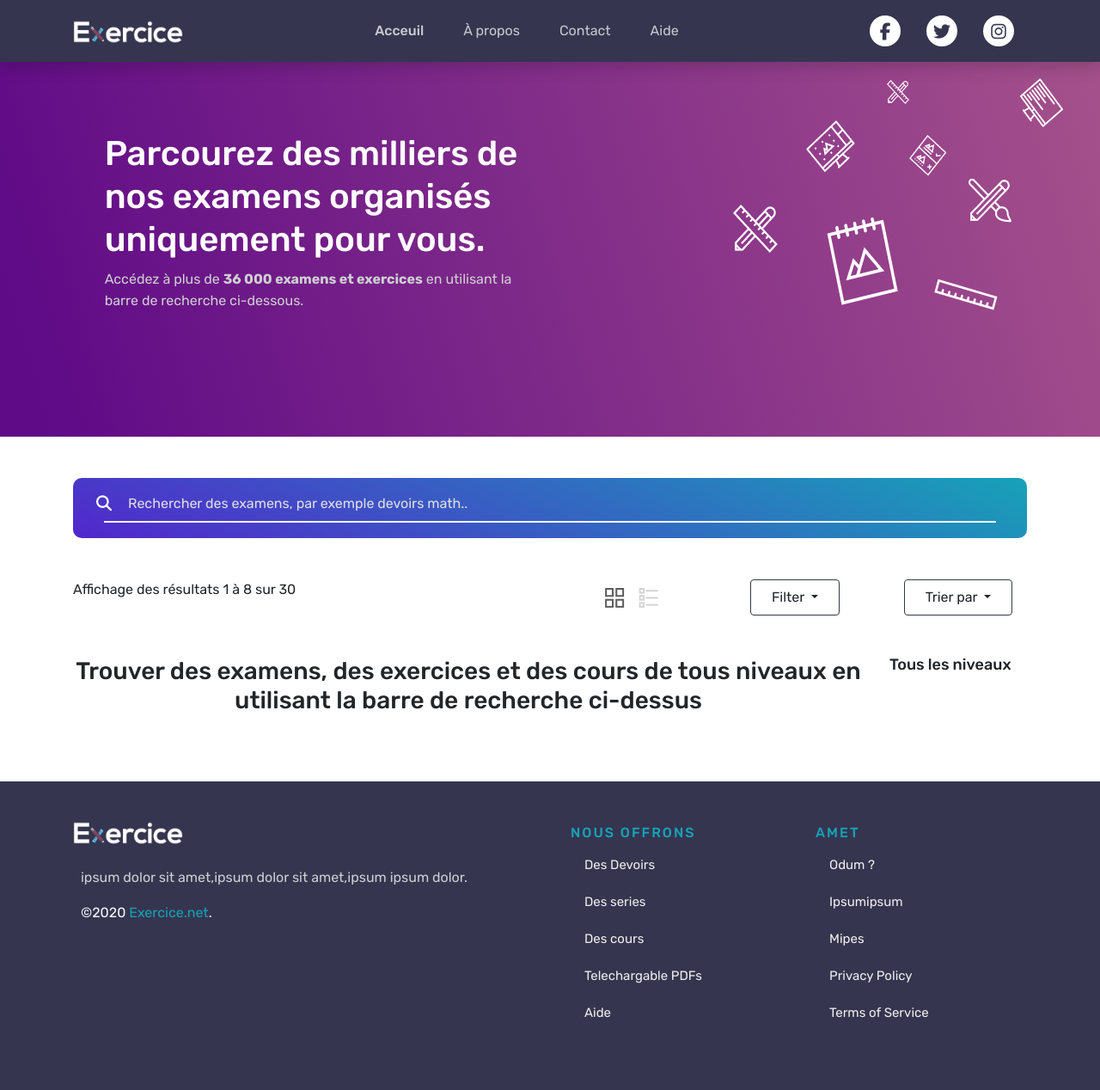
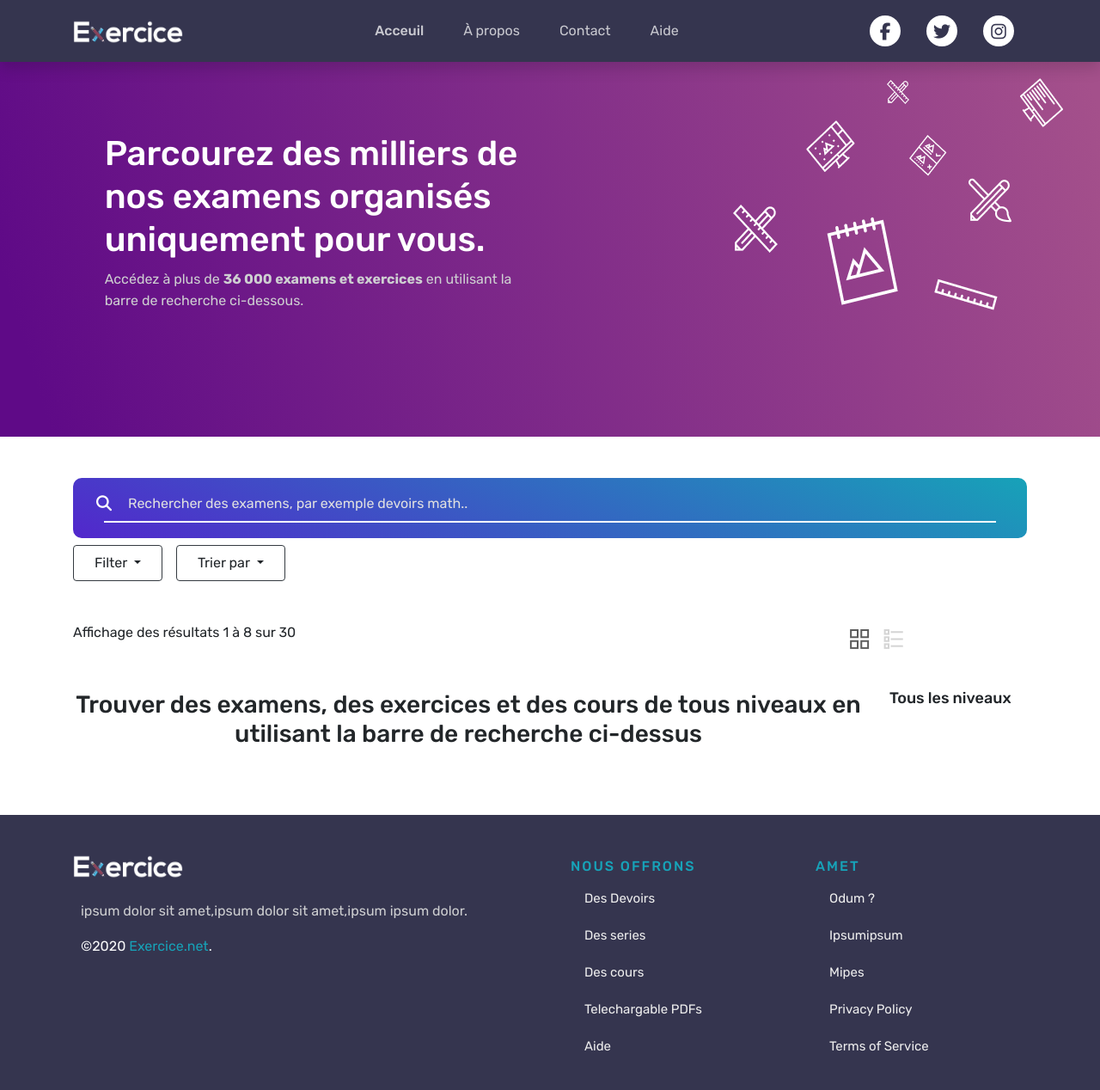
Before and after one commit to a-araari/exam, a Django app: page /search/ in a window 1280 px wide. Shown: the whole page at 86% size. Before the commit the page ends 1184 px from the top, so only its background shows below. Run offline with Django 3.2, Linux system fonts and the light colour scheme; data that the repository does not hold is empty; some libraries are stand-ins or nearby versions.

Commit message:
Make search page responsive

```diff
--- a/home/templates/home/search.html
+++ b/home/templates/home/search.html
@@ -33,7 +33,7 @@
     <form action="{% url 'home:search' %}" method="GET">
         <div class="row">
             <!-- Search bar -->
-            <div class="col-12 mb-5">
+            <div class="col-12 mb-2">
                 <div class="search-bar mt-4 mt-lg-5">
                     <input class="search-input" type="text" name="q" value="{{ query|default:'' }}" placeholder="{% translate 'Rechercher des examens, par exemple devoirs math' %}..">
                     <button type="submit" class="search-icon"><i class="fas fa-search"></i></button>
@@ -41,20 +41,10 @@
                 </div>
             </div>
 
-            <!-- Result stats -->
-            <div class="col-6">
-                {% trans "Affichage des résultats 1 à 8 sur 30" %}
-            </div>
-
-            <!-- list or grid -->
-            <div class="col-2 d-flex justify-content-center align-items-center">
-                <img class="mr-3" src="{% static "images/icons/grid-interface.png" %}" width="23px" height="23px">
-                <img class="disabled" src="{% static "images/icons/bullet-list.png" %}" width="23px" height="23px">
-            </div>
-
-            <!-- Filter -->
-            <div class="col-2 d-flex justify-content-center">
-                <div class="dropdown">
+            <!-- Filter dropdowns -->
+            <div class="col-12 d-flex mb-5">
+                <!-- Filter -->
+                <div class="dropdown mr-3">
                     <button class="btn bg-white border-1 border-dark dropdown-toggle px-4 py-2" type="button" id="dropdownMenu2" data-toggle="dropdown" aria-haspopup="true" aria-expanded="false">
                         {% trans "Filter" %}
                     </button>
@@ -62,10 +52,8 @@
                         <button class="dropdown-item" type="button">----------</button>
                     </div>
                 </div>
-            </div>
 
-            <!-- Sort by -->
-            <div class="col-2 d-flex justify-content-center">
+                <!-- Sort by -->
                 <div class="dropdown">
                     <button class="btn bg-white border-1 border-dark dropdown-toggle px-4 py-2" type="button" id="dropdownMenu2" data-toggle="dropdown" aria-haspopup="true" aria-expanded="false">
                         {% trans "Trier par" %}
@@ -74,10 +62,20 @@
                         <button class="dropdown-item" type="button">----------</button>
                     </div>
                 </div>
-            </div>
-            <div class="col-2">
 
             </div>
+
+            <!-- Result stats -->
+            <div class="col-12 col-md-8">
+                {% trans "Affichage des résultats 1 à 8 sur 30" %}
+            </div>
+
+            <!-- list or grid -->
+            <div class="col-4 col-md-4 ml-auto mt-2 d-flex justify-content-center align-items-center">
+                <img class="mr-3" src="{% static "images/icons/grid-interface.png" %}" width="23px" height="23px">
+                <img class="disabled" src="{% static "images/icons/bullet-list.png" %}" width="23px" height="23px">
+            </div>
+
         </div>
     </form>
 </div>
@@ -86,14 +84,14 @@
 <div class="container mt-5">
     <div class="row">
         <!-- Search result -->
-        <div class="col-10 d-flex justify-content-left">
-            <div class="row">
+        <div class="col-12 col-xl-10">
+            <div class="row d-flex justify-content-center">
                 {% if pdfs %}
 
                     <!-- PDF cards -->
                     {% for pdf in pdfs %}
-                        <div class="col-4 mb-3">
-                            <div class="card mx-3 search-item" style="width: 18rem;">
+                        <div class="col-12 col-md-6 col-lg-4 mb-3">
+                            <div class="card search-item">
                                 <a href="{% url 'pdfs:devoir-detail' pdf_slug=pdf.slug %}">
                                     {% if pdf.thumbnail %}
                                         <img src="{{ pdf.thumbnail.url }}" class="card-img-top" alt="{{ pdf.title }}">
@@ -121,15 +119,17 @@
                                     <!-- Précédent -->
                                     {% if pdfs.has_previous %}
                                         <li class="page-item">
-                                            <a class="page-link text-center text-info" style="width: 100px" href="{{ request.path }}?{% if request.GET.q %}{{ encoded_query }}&{% endif %}page={{ pdfs.previous_page_number }}" tabindex="-1">
-                                                {% trans 'Précédent' %}
+                                            <a class="page-link text-center text-info" href="{{ request.path }}?{% if request.GET.q %}{{ encoded_query }}&{% endif %}page={{ pdfs.previous_page_number }}" tabindex="-1">
+                                                <span class="d-none d-md-block">{% trans 'Précédent' %}</span>
+                                                <span class="d-block d-md-none"><i class="fa fa-angle-double-left"></i></span>
                                             </a>
                                         </li>
                                         <li class="page-item"><a class="page-link text-info" href="{{ request.path }}?{% if request.GET.q %}{{ encoded_query }}&{% endif %}page={{ pdfs.previous_page_number }}">{{ pdfs.previous_page_number }}</a></li>
                                     {% else %}
                                         <li class="page-item disabled">
-                                            <a class="page-link text-center" style="width: 100px" href="#">
-                                                {% trans 'Précédent' %}
+                                            <a class="page-link text-center" href="#">
+                                                <span class="d-none d-md-block">{% trans 'Précédent' %}</span>
+                                                <span class="d-block d-md-none"><i class="fa fa-angle-double-left"></i></span>
                                             </a>
                                         </li>
                                     {% endif %}
@@ -141,14 +141,16 @@
                                             <li class="page-item"><a class="page-link text-info" href="{{ request.path }}?{% if request.GET.q %}{{ encoded_query }}&{% endif %}page=3">3</a></li>
                                         {% endif %}
                                         <li class="page-item">
-                                            <a class="page-link text-center text-info" style="width: 100px" href="{{ request.path }}?{% if request.GET.q %}{{ encoded_query }}&{% endif %}page={{ pdfs.next_page_number }}">
-                                                {% trans 'Suivant' %}
+                                            <a class="page-link text-center text-info" href="{{ request.path }}?{% if request.GET.q %}{{ encoded_query }}&{% endif %}page={{ pdfs.next_page_number }}">
+                                                <span class="d-none d-md-block">{% trans 'Suivant' %}</span>
+                                                <span class="d-block d-md-none"><i class="fa fa-angle-double-right"></i></span>
                                             </a>
                                         </li>
                                     {% else %}
                                         <li class="page-item disabled">
-                                            <a class="page-link text-center" style="width: 100px" href="#">
-                                                {% trans 'Suivant' %}
+                                            <a class="page-link text-center" href="#">
+                                                <span class="d-none d-md-block">{% trans 'Suivant' %}</span>
+                                                <span class="d-block d-md-none"><i class="fa fa-angle-double-right"></i></span>
                                             </a>
                                         </li>
                                     {% endif %}
@@ -172,7 +174,7 @@
         </div>
 
         <!-- Side filter -->
-        <div class="col-2" id="side-filter">
+        <div class="col-2 d-none d-xl-block" id="side-filter">
             <p class="filter-title">{% trans "Tous les niveaux" %}</p>
 
             {% if level_manager.get_high_school_stage_levels %}
```
